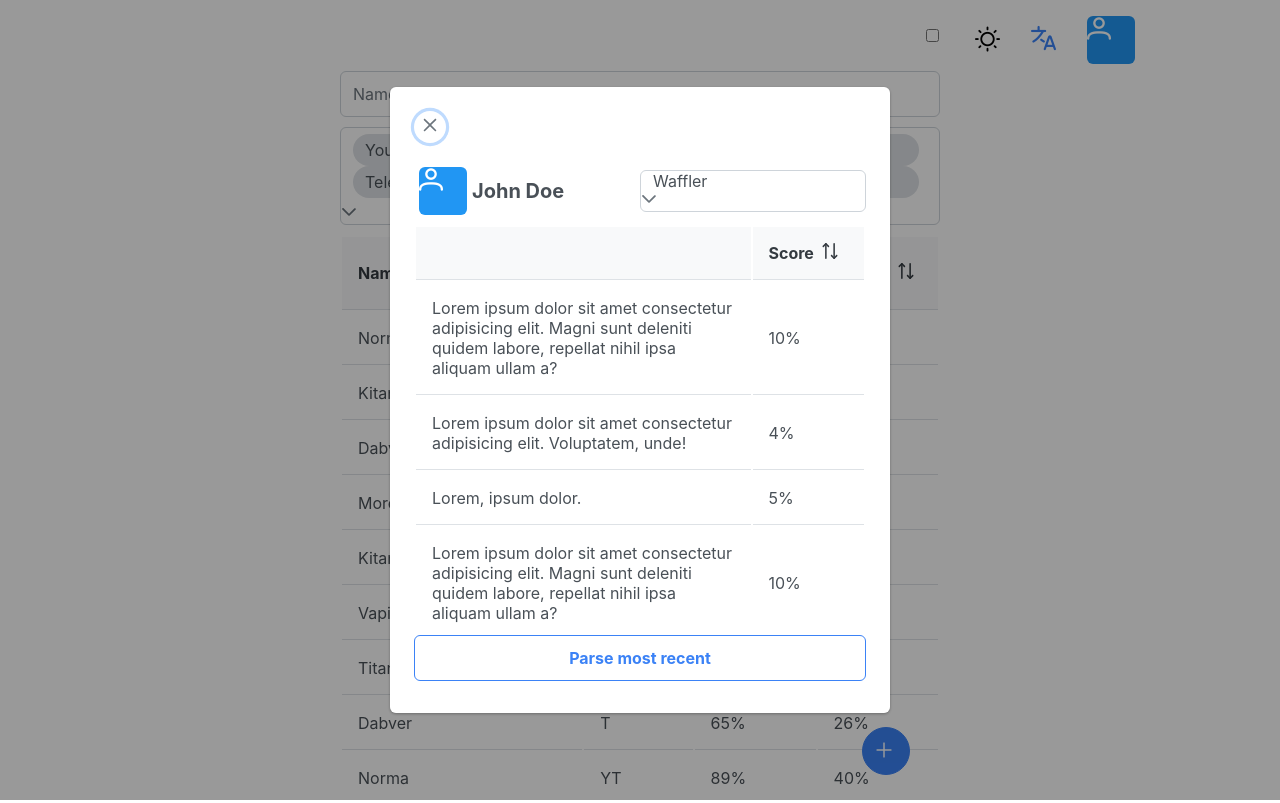
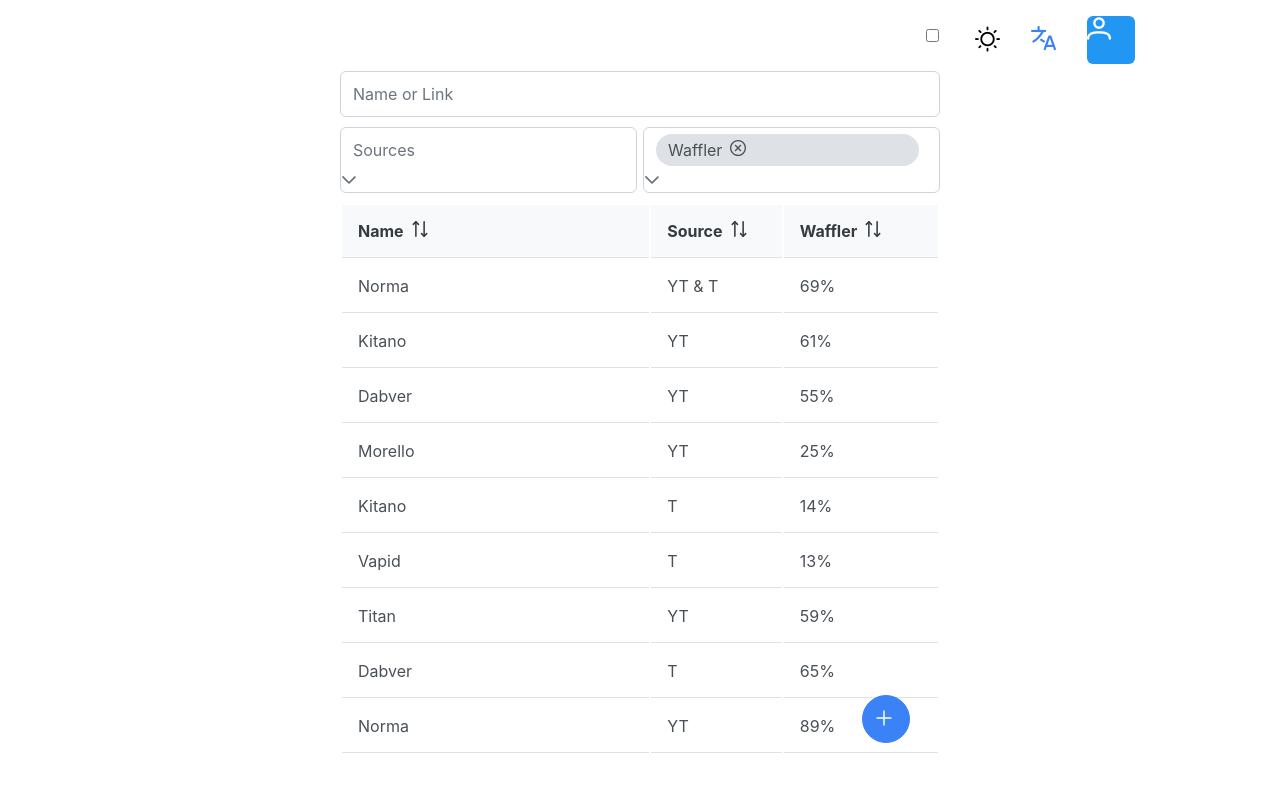
Before and after one commit to KuYaki/waffler, a Vue app: page / in a window 1280 px wide. Built offline with nearby package versions, Linux system fonts and the light colour scheme.

Commit message:
change logic properties

```diff
--- a/src/components/table/MainPageTable.vue
+++ b/src/components/table/MainPageTable.vue
@@ -1,5 +1,5 @@
 <script setup lang="ts">
-import { ref, onMounted, type PropType } from 'vue';
+import { ref, onMounted, computed, type PropType } from 'vue';
 import { Service } from '@/components/table/Servise';
 import { t } from '@/util/locale'
 
@@ -9,21 +9,48 @@ import Skeleton  from 'primevue/skeleton';
 
 import type { TDropdown } from '@/views/search_params/types';
 
+
+///////////////////// Defines ///////////////////////////
+
 const props = defineProps({
-    properties :{
+    currentProperties :{
         type: Object as PropType<Array<TDropdown>>,
         default:[]
-    }
+    },
+    listProperties :{
+        type: Object as PropType<Array<TDropdown>>,
+        default:[]
+    },
 })
+
+
+///////////////////// Hooks /////////////////////////////
 
 onMounted(() => {
     cars.value = Array.from({ length: 100000 }).map((_, i) => Service.generate(i + 1));
 });
 
-const cars = ref();
-const virtualCars = ref(Array.from({ length: 100000 }));
-const lazyLoading = ref(false);
+
+//////////////////// Vars ///////////////////////////////
+
+const cars            = ref();
+
+const virtualCars     = ref(Array.from({ length: 100000 }));
+
+const lazyLoading     = ref(false);
+
 const loadLazyTimeout = ref();
+
+
+/////////////////////Computed ///////////////////////////
+
+const properties = computed(()=>{
+    if( props.currentProperties.length == 0 ) return props.listProperties
+    else return props.currentProperties
+})
+
+
+//////////////////// Messages ///////////////////////////
 
 const loadCarsLazy = (event:any) => {
     !lazyLoading.value && (lazyLoading.value = true);
@@ -47,8 +74,9 @@ const loadCarsLazy = (event:any) => {
         lazyLoading.value = false;
     }, Math.random() * 1000 + 250);
 };
+
+
 </script>
-
 
 <template>
     <div class="main_table">
--- a/src/views/MainPage.vue
+++ b/src/views/MainPage.vue
@@ -24,10 +24,13 @@
 
     const isAddTokenDlgOpen = ref(false)
     const isSignInDlgOpen   = ref(false)
-    const isProfileDlgOpen  = ref(true)
+    const isProfileDlgOpen  = ref(false)
 
     const properties: Ref<TDropdown[]> = ref()
+    const propertyList: Ref<TDropdown[]> = ref()
+
     const sources   : Ref<TDropdown[]> = ref()
+    const sourceList: Ref<TDropdown[]> = ref()
 
 
     ///////////////////// Messages //////////////////////////
@@ -45,12 +48,15 @@
     }
 
 
-    const onUpdateSources = ( value:TDropdown[] ) => {
-        sources.value = value
+    const onUpdateSources = ( curentsValues:TDropdown[], list:TDropdown[] ) => {
+        sources.value    = curentsValues
+        sourceList.value = list
     }
 
-    const onUpdateProperties = ( value:TDropdown[] ) => {
-        properties.value = value
+    const onUpdateProperties = ( curentsValues:TDropdown[], list:TDropdown[] ) => {
+        properties.value   = curentsValues
+        propertyList.value = list
+        console.log('list', list)
     }
 
 </script>
@@ -69,7 +75,8 @@
             @change-properties="onUpdateProperties"
         />
         <MainPageTable
-            :properties="properties"
+            :current-properties="properties"
+            :list-properties="propertyList"
         >
             <Button
                 icon="pi pi-plus"
--- a/src/views/search_params/SearchParams.vue
+++ b/src/views/search_params/SearchParams.vue
@@ -13,8 +13,8 @@
     // const props = defineProps({})
 
     const emit = defineEmits<{
-        ( e: 'changeSource',     value:TDropdown[]): void,
-        ( e: 'changeProperties', value:TDropdown[]): void,
+        ( e: 'changeSource',     currentValue:TDropdown[], list:TDropdown[]): void,
+        ( e: 'changeProperties', currentValue:TDropdown[], list:TDropdown[]): void,
     }>();
 
 
@@ -25,30 +25,24 @@
         onChangeProperties()
     })
 
+
     //////////////////// Vars ////////////////////////////
-    const propertyDecorator = ( ):TDropdown[] =>{
-        let arr:TDropdown[] = JSON.parse(JSON.stringify(DropdownData.property))
 
-        arr.forEach(el => el.label = t(el.label) )
-
-        return arr;
-    }
-
-
-    const selectedSources   :Ref<TDropdown[]> = ref(DropdownData.source)
-    const selectedProperties:Ref<TDropdown[]> = ref(DropdownData.property)
+    const selectedSources   :Ref<TDropdown[]> = ref([])
+    const selectedProperties:Ref<TDropdown[]> = ref([DropdownData.property[0]])
 
     const sources    = ref( DropdownData.source  )
     const properties = ref( DropdownData.property )
 
+
     /////////////////// Messages ////////////////////////
 
     const onChangeProperties = () => {
-        emit('changeProperties', selectedProperties.value)
+        emit( 'changeProperties', selectedProperties.value, DropdownData.property )
     }
 
     const onChangeSource = () => {
-        emit('changeSource', selectedSources.value)
+        emit( 'changeSource', selectedSources.value, DropdownData.source )
     }
 
 </script>
```
